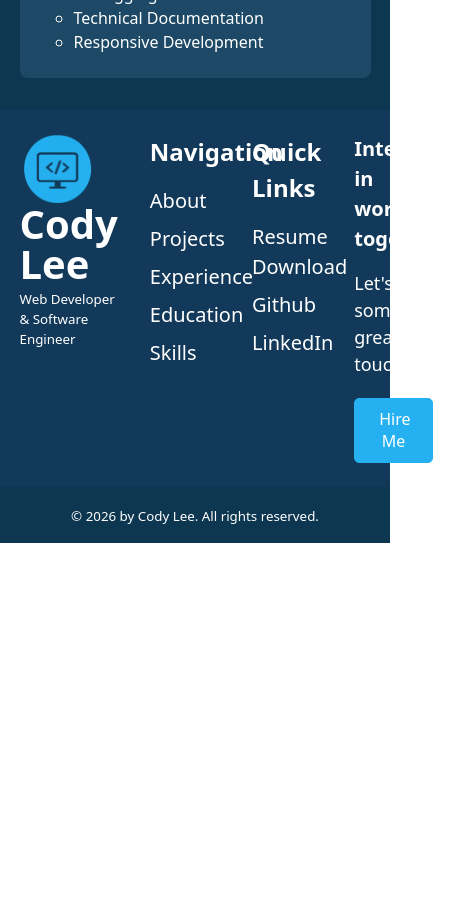
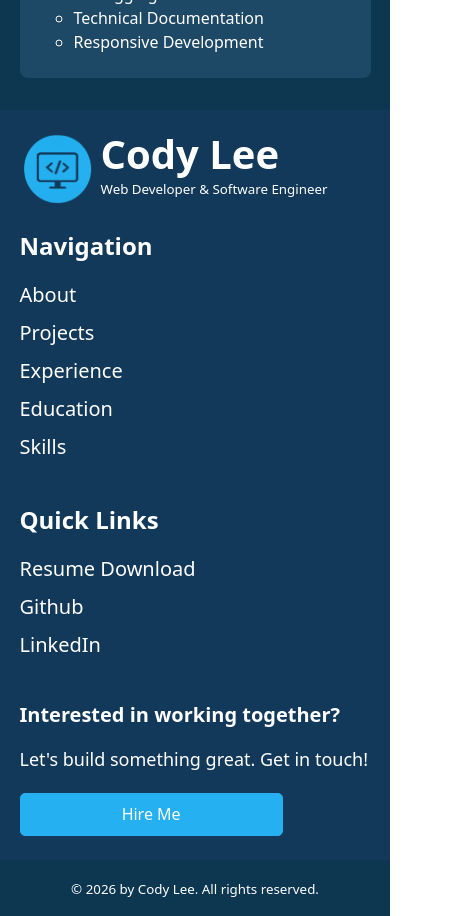
Before and after one commit to leecodya/react-portfolio, a React (Vite) app: page / in a window 390 px wide. Shown: the part 8060-8976 px from the top of the page, 459 px wide, since content can reach past the window. Before the commit the page ends 8603 px from the top, so only its background shows below. Built offline with nearby package versions, Linux system fonts and the light colour scheme.

Commit message:
finished making footer responsive

```diff
--- a/src/components/Footer.css
+++ b/src/components/Footer.css
@@ -33,9 +33,18 @@ footer {
         gap: 2rem;
         justify-content: space-between;
 
+        @media(max-width: 768px) {
+            flex-direction: column;
+            gap: 1.5rem;
+        }
+
         .name-col {
             position: relative;
             width: 30%;
+
+            @media(max-width: 768px) {
+                width: 100%;
+            }
 
             &:after {
                 content: "";
@@ -60,11 +69,6 @@ footer {
                 margin-right: 5px;
             }
 
-            /* span {
-                font-weight: 600;
-                font-size: 1.2em;
-                text-align: left;
-            } */
             h2 {
                 font-size: 40px;
                 margin-bottom: 0.4rem;
@@ -78,14 +82,26 @@ footer {
 
         .nav-col {
             width: 20%;
+
+            @media(max-width: 768px) {
+                width: 100%;
+            }
         }
 
         .quick-links-col {
             width: 20%;
+
+            @media(max-width: 768px) {
+                width: 100%;
+            }
         }
 
         .collab-col {
             width: 30%;
+
+            @media(max-width: 768px) {
+                width: 100%;
+            }
 
             h3 {
                 font-size: 20px;
```
